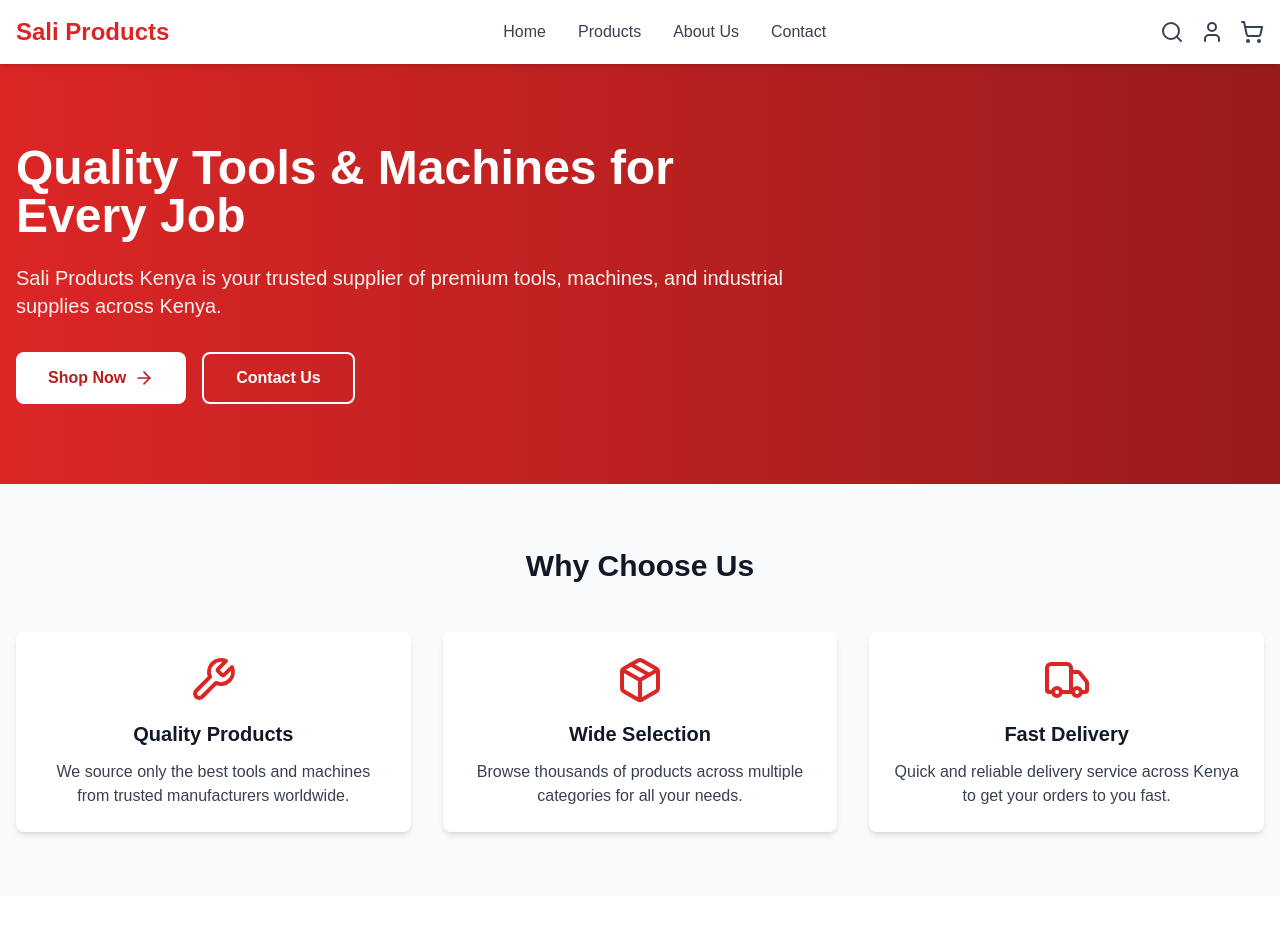
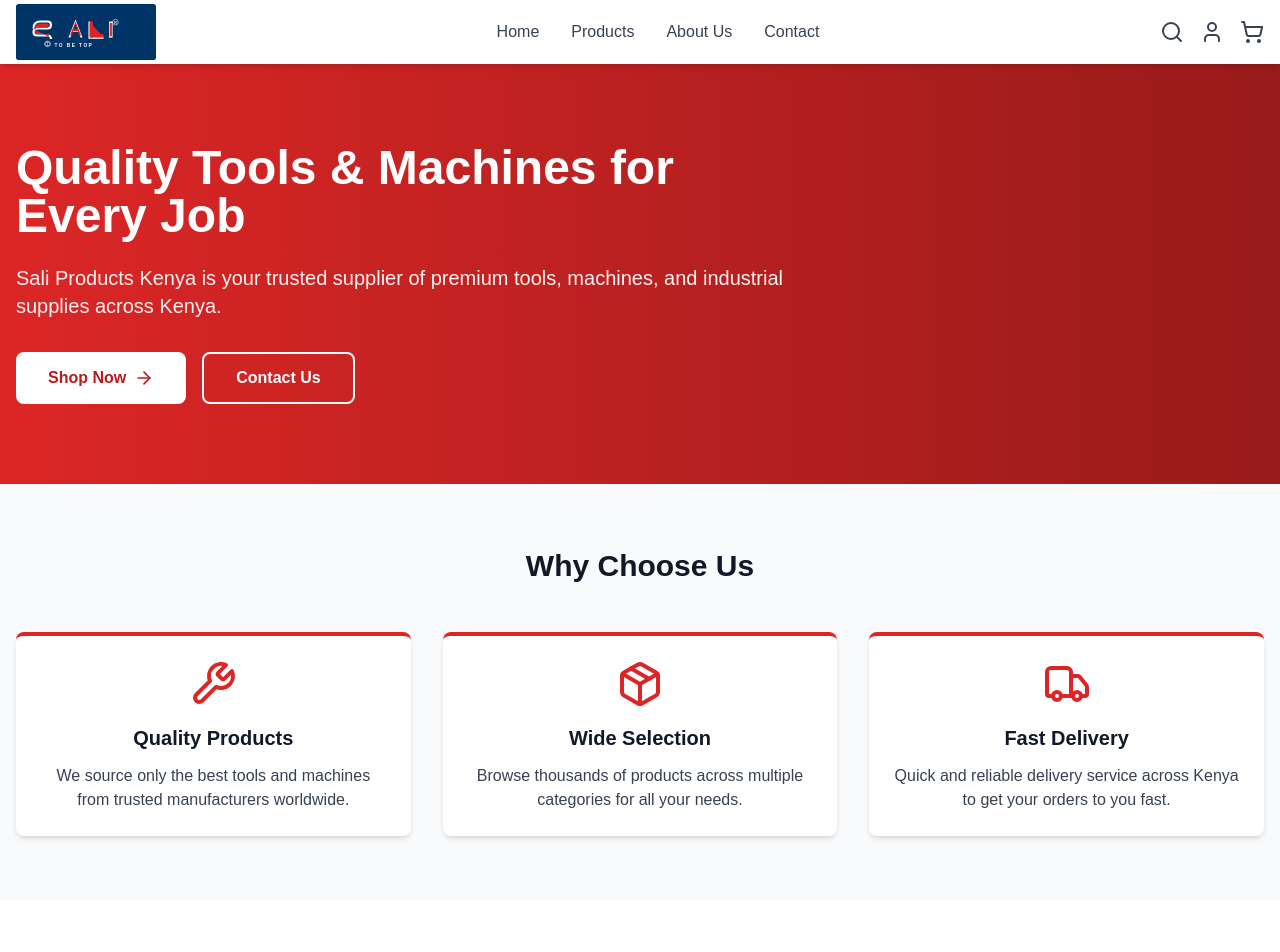
Before and after one commit to kellyworkos00-droid/sali, a Next.js app: page / in a window 1280 px wide. Shown: the top 952 px of the page. Built offline with nearby package versions, Linux system fonts and the light colour scheme.

Commit message:
Fix ESLint errors: escape apostrophes and replace anchor tags with Link components

```diff
--- a/src/app/page.tsx
+++ b/src/app/page.tsx
@@ -5,7 +5,7 @@ export default function Home() {
   return (
     <div className="flex flex-col">
       {/* Hero Section */}
-      <section className="bg-gradient-to-r from-primary-600 to-primary-800 text-white py-20">
+      <section className="bg-gradient-to-r from-red-600 to-red-800 text-white py-20">
         <div className="container mx-auto px-4">
           <div className="max-w-3xl">
             <h1 className="text-5xl font-bold mb-6">
@@ -17,13 +17,13 @@ export default function Home() {
             <div className="flex gap-4">
               <Link
                 href="/products"
-                className="bg-white text-primary-700 px-8 py-3 rounded-lg font-semibold hover:bg-primary-50 transition flex items-center gap-2"
+                className="bg-white text-red-700 px-8 py-3 rounded-lg font-semibold hover:bg-red-50 transition flex items-center gap-2"
               >
                 Shop Now <ArrowRight size={20} />
               </Link>
               <Link
                 href="/contact"
-                className="bg-transparent border-2 border-white px-8 py-3 rounded-lg font-semibold hover:bg-white hover:text-primary-700 transition"
+                className="bg-transparent border-2 border-white px-8 py-3 rounded-lg font-semibold hover:bg-white hover:text-red-700 transition"
               >
                 Contact Us
               </Link>
@@ -37,27 +37,27 @@ export default function Home() {
         <div className="container mx-auto px-4">
           <h2 className="text-3xl font-bold text-center mb-12 text-gray-900">Why Choose Us</h2>
           <div className="grid md:grid-cols-3 gap-8">
-            <div className="bg-white p-6 rounded-lg shadow-md text-center">
+            <div className="bg-white p-6 rounded-lg shadow-md text-center border-t-4 border-red-600">
               <div className="flex justify-center mb-4">
-                <Wrench className="text-primary-600" size={48} />
+                <Wrench className="text-red-600" size={48} />
               </div>
               <h3 className="text-xl font-semibold mb-3 text-gray-900">Quality Products</h3>
               <p className="text-gray-700">
                 We source only the best tools and machines from trusted manufacturers worldwide.
               </p>
             </div>
-            <div className="bg-white p-6 rounded-lg shadow-md text-center">
+            <div className="bg-white p-6 rounded-lg shadow-md text-center border-t-4 border-red-600">
               <div className="flex justify-center mb-4">
-                <Package className="text-primary-600" size={48} />
+                <Package className="text-red-600" size={48} />
               </div>
               <h3 className="text-xl font-semibold mb-3 text-gray-900">Wide Selection</h3>
               <p className="text-gray-700">
                 Browse thousands of products across multiple categories for all your needs.
               </p>
             </div>
-            <div className="bg-white p-6 rounded-lg shadow-md text-center">
+            <div className="bg-white p-6 rounded-lg shadow-md text-center border-t-4 border-red-600">
               <div className="flex justify-center mb-4">
-                <Truck className="text-primary-600" size={48} />
+                <Truck className="text-red-600" size={48} />
               </div>
               <h3 className="text-xl font-semibold mb-3 text-gray-900">Fast Delivery</h3>
               <p className="text-gray-700">
@@ -75,7 +75,7 @@ export default function Home() {
           <div className="grid md:grid-cols-3 gap-6">
             <Link
               href="/products?category=tools"
-              className="group relative h-64 bg-gradient-to-br from-blue-500 to-blue-700 rounded-lg overflow-hidden hover:shadow-xl transition"
+              className="group relative h-64 bg-gradient-to-br from-red-500 to-red-700 rounded-lg overflow-hidden hover:shadow-xl transition"
             >
               <div className="absolute inset-0 bg-black bg-opacity-30 group-hover:bg-opacity-20 transition"></div>
               <div className="relative h-full flex flex-col items-center justify-center text-white">
@@ -85,7 +85,7 @@ export default function Home() {
             </Link>
             <Link
               href="/products?category=machines"
-              className="group relative h-64 bg-gradient-to-br from-red-500 to-red-700 rounded-lg overflow-hidden hover:shadow-xl transition"
+              className="group relative h-64 bg-gradient-to-br from-red-600 to-red-800 rounded-lg overflow-hidden hover:shadow-xl transition"
             >
               <div className="absolute inset-0 bg-black bg-opacity-30 group-hover:bg-opacity-20 transition"></div>
               <div className="relative h-full flex flex-col items-center justify-center text-white">
@@ -95,10 +95,9 @@ export default function Home() {
             </Link>
             <Link
               href="/products?category=supplies"
-              className="group relative h-64 bg-gradient-to-br from-green-500 to-green-700 rounded-lg overflow-hidden hover:shadow-xl transition"
+              className="group relative h-64 bg-white border-4 border-red-600 rounded-lg overflow-hidden hover:shadow-xl transition hover:bg-red-50"
             >
-              <div className="absolute inset-0 bg-black bg-opacity-30 group-hover:bg-opacity-20 transition"></div>
-              <div className="relative h-full flex flex-col items-center justify-center text-white">
+              <div className="relative h-full flex flex-col items-center justify-center text-red-700">
                 <Truck size={64} className="mb-4" />
                 <h3 className="text-2xl font-bold">Supplies</h3>
               </div>
--- a/src/app/products/[id]/page.tsx
+++ b/src/app/products/[id]/page.tsx
@@ -27,7 +27,7 @@ export default function ProductPage({ params }: { params: { id: string } }) {
         {/* Product Info */}
         <div className="flex flex-col">
           <h1 className="text-4xl font-bold mb-4">{product.name}</h1>
-          <p className="text-3xl text-primary-600 font-bold mb-6">
+          <p className="text-3xl text-red-600 font-bold mb-6">
             {formatPrice(product.price)}
           </p>
 
@@ -58,7 +58,7 @@ export default function ProductPage({ params }: { params: { id: string } }) {
             </p>
             <a
               href="/contact"
-              className="text-primary-600 hover:text-primary-700 font-semibold"
+              className="text-red-600 hover:text-red-700 font-semibold"
             >
               Contact Us →
             </a>
--- a/src/components/AddToCartButton.tsx
+++ b/src/components/AddToCartButton.tsx
@@ -55,7 +55,7 @@ export default function AddToCartButton({ product }: AddToCartButtonProps) {
       <button
         onClick={handleAddToCart}
         disabled={product.stock === 0}
-        className="bg-primary-600 text-white px-8 py-4 rounded-lg font-semibold hover:bg-primary-700 transition flex items-center justify-center gap-2 disabled:bg-gray-400 disabled:cursor-not-allowed"
+        className="bg-red-600 text-white px-8 py-4 rounded-lg font-semibold hover:bg-red-700 transition flex items-center justify-center gap-2 disabled:bg-gray-400 disabled:cursor-not-allowed"
       >
         <ShoppingCart size={20} />
         Add to Cart
--- a/src/components/Navbar.tsx
+++ b/src/components/Navbar.tsx
@@ -4,6 +4,7 @@ import Link from "next/link";
 import { ShoppingCart, Menu, X, Search, User } from "lucide-react";
 import { useState } from "react";
 import { useCartStore } from "@/store/cartStore";
+import SaliLogo from "./SaliLogo";
 
 export default function Navbar() {
   const [isMenuOpen, setIsMenuOpen] = useState(false);
@@ -15,38 +16,38 @@ export default function Navbar() {
       <div className="container mx-auto px-4">
         <div className="flex items-center justify-between h-16">
           {/* Logo */}
-          <Link href="/" className="text-2xl font-bold text-primary-600">
-            Sali Products
+          <Link href="/" className="flex items-center">
+            <SaliLogo width={140} height={56} />
           </Link>
 
           {/* Desktop Navigation */}
           <div className="hidden md:flex items-center space-x-8">
-            <Link href="/" className="text-gray-700 hover:text-primary-600 transition">
+            <Link href="/" className="text-gray-700 hover:text-red-600 transition font-medium">
               Home
             </Link>
-            <Link href="/products" className="text-gray-700 hover:text-primary-600 transition">
+            <Link href="/products" className="text-gray-700 hover:text-red-600 transition font-medium">
               Products
             </Link>
-            <Link href="/about" className="text-gray-700 hover:text-primary-600 transition">
+            <Link href="/about" className="text-gray-700 hover:text-red-600 transition font-medium">
               About Us
             </Link>
-            <Link href="/contact" className="text-gray-700 hover:text-primary-600 transition">
+            <Link href="/contact" className="text-gray-700 hover:text-red-600 transition font-medium">
               Contact
             </Link>
           </div>
 
           {/* Right Side Icons */}
           <div className="flex items-center space-x-4">
-            <Link href="/search" className="text-gray-700 hover:text-primary-600 transition">
+            <Link href="/search" className="text-gray-700 hover:text-red-600 transition">
               <Search size={24} />
             </Link>
-            <Link href="/account" className="text-gray-700 hover:text-primary-600 transition">
+            <Link href="/account" className="text-gray-700 hover:text-red-600 transition">
               <User size={24} />
             </Link>
-            <Link href="/cart" className="relative text-gray-700 hover:text-primary-600 transition">
+            <Link href="/cart" className="relative text-gray-700 hover:text-red-600 transition">
               <ShoppingCart size={24} />
               {cartItemsCount > 0 && (
-                <span className="absolute -top-2 -right-2 bg-primary-600 text-white text-xs rounded-full h-5 w-5 flex items-center justify-center">
+                <span className="absolute -top-2 -right-2 bg-red-600 text-white text-xs rounded-full h-5 w-5 flex items-center justify-center">
                   {cartItemsCount}
                 </span>
               )}
@@ -67,28 +68,28 @@ export default function Navbar() {
           <div className="md:hidden py-4 border-t">
             <Link
               href="/"
-              className="block py-2 text-gray-700 hover:text-primary-600 transition"
+              className="block py-2 text-gray-700 hover:text-red-600 transition font-medium"
               onClick={() => setIsMenuOpen(false)}
             >
               Home
             </Link>
             <Link
               href="/products"
-              className="block py-2 text-gray-700 hover:text-primary-600 transition"
+              className="block py-2 text-gray-700 hover:text-red-600 transition font-medium"
               onClick={() => setIsMenuOpen(false)}
             >
               Products
             </Link>
             <Link
               href="/about"
-              className="block py-2 text-gray-700 hover:text-primary-600 transition"
+              className="block py-2 text-gray-700 hover:text-red-600 transition font-medium"
               onClick={() => setIsMenuOpen(false)}
             >
               About Us
             </Link>
             <Link
               href="/contact"
-              className="block py-2 text-gray-700 hover:text-primary-600 transition"
+              className="block py-2 text-gray-700 hover:text-red-600 transition font-medium"
               onClick={() => setIsMenuOpen(false)}
             >
               Contact
--- a/src/components/ProductCard.tsx
+++ b/src/components/ProductCard.tsx
@@ -25,7 +25,7 @@ export default function ProductCard({ product }: ProductCardProps) {
             {product.description}
           </p>
           <div className="flex items-center justify-between">
-            <span className="text-primary-600 font-bold text-xl">
+            <span className="text-red-600 font-bold text-xl">
               {formatPrice(product.price)}
             </span>
             {product.stock > 0 ? (
--- /dev/null
+++ b/src/components/SaliLogo.tsx
@@ -0,0 +1,93 @@
+export default function SaliLogo({ className = "", width = 200, height = 80 }: { className?: string; width?: number; height?: number }) {
+  return (
+    <svg
+      width={width}
+      height={height}
+      viewBox="0 0 200 80"
+      fill="none"
+      xmlns="http://www.w3.org/2000/svg"
+      className={className}
+      role="img"
+      aria-label="Sali Products - To Be Top"
+    >
+      {/* Background */}
+      <rect width="200" height="80" fill="#003366" rx="4" />
+
+      {/* Letter S */}
+      <g id="letter-s">
+        <path
+          d="M25 35 Q25 25, 35 25 L45 25 Q50 25, 50 30 Q50 35, 45 35 L30 35 Q25 35, 25 40 Q25 45, 30 45 L45 45 Q50 45, 50 50"
+          stroke="white"
+          strokeWidth="3"
+          fill="none"
+        />
+        <path
+          d="M26 36 Q26 28, 35 28 L44 28 Q47 28, 47 31 Q47 34, 44 34 L31 34 Q27 34, 27 39 Q27 43, 31 43 L44 43 Q47 43, 47 47"
+          fill="#DC2626"
+        />
+      </g>
+
+      {/* Letter A (Triangular Peak Design) */}
+      <g id="letter-a-peak">
+        {/* White outline */}
+        <path
+          d="M75 48 L85 22 L95 48 L92 48 L90 40 L80 40 L78 48 Z M81 37 L89 37 L85 27 Z"
+          fill="white"
+        />
+        {/* Red fill */}
+        <path
+          d="M77 45 L85 25 L93 45 L90 45 L88.5 39 L81.5 39 L80 45 Z M82.5 36 L87.5 36 L85 29 Z"
+          fill="#DC2626"
+        />
+      </g>
+
+      {/* Letter L */}
+      <g id="letter-l">
+        <path
+          d="M105 25 L105 48 L125 48"
+          stroke="white"
+          strokeWidth="3"
+          fill="none"
+        />
+        <path
+          d="M107 28 L107 45 L123 45"
+          fill="#DC2626"
+        />
+        <rect x="105" y="25" width="5" height="23" fill="#DC2626" />
+        <rect x="107" y="43" width="18" height="5" fill="#DC2626" />
+      </g>
+
+      {/* Letter I */}
+      <g id="letter-i">
+        <rect x="133" y="25" width="5" height="23" fill="white" />
+        <rect x="134" y="27" width="3" height="19" fill="#DC2626" />
+
+        {/* Registered Trademark ® */}
+        <g id="trademark">
+          <circle cx="142" cy="26" r="4" stroke="white" strokeWidth="0.8" fill="none" />
+          <text x="142" y="28.5" fontSize="5" fill="white" textAnchor="middle" fontFamily="Arial, sans-serif" fontWeight="bold">R</text>
+        </g>
+      </g>
+
+      {/* Globe Icon */}
+      <g id="globe-icon" transform="translate(45, 57)">
+        <circle cx="0" cy="0" r="4" stroke="white" strokeWidth="0.8" fill="none" />
+        <ellipse cx="0" cy="0" rx="4" ry="2.5" stroke="white" strokeWidth="0.6" fill="none" />
+        <line x1="0" y1="-4" x2="0" y2="4" stroke="white" strokeWidth="0.6" />
+      </g>
+
+      {/* Tagline "TO BE TOP" */}
+      <text
+        x="55"
+        y="61"
+        fontSize="7"
+        fill="white"
+        letterSpacing="2"
+        fontFamily="Arial, sans-serif"
+        fontWeight="600"
+      >
+        TO BE TOP
+      </text>
+    </svg>
+  );
+}
```
Also changed, not shown: src/app/about/page.tsx (+12 -12 lines), src/app/cart/page.tsx (+4 -4 lines), src/app/contact/page.tsx (+6 -6 lines), src/app/products/page.tsx (+20 -20 lines), src/components/Footer.tsx (+8 -5 lines).
